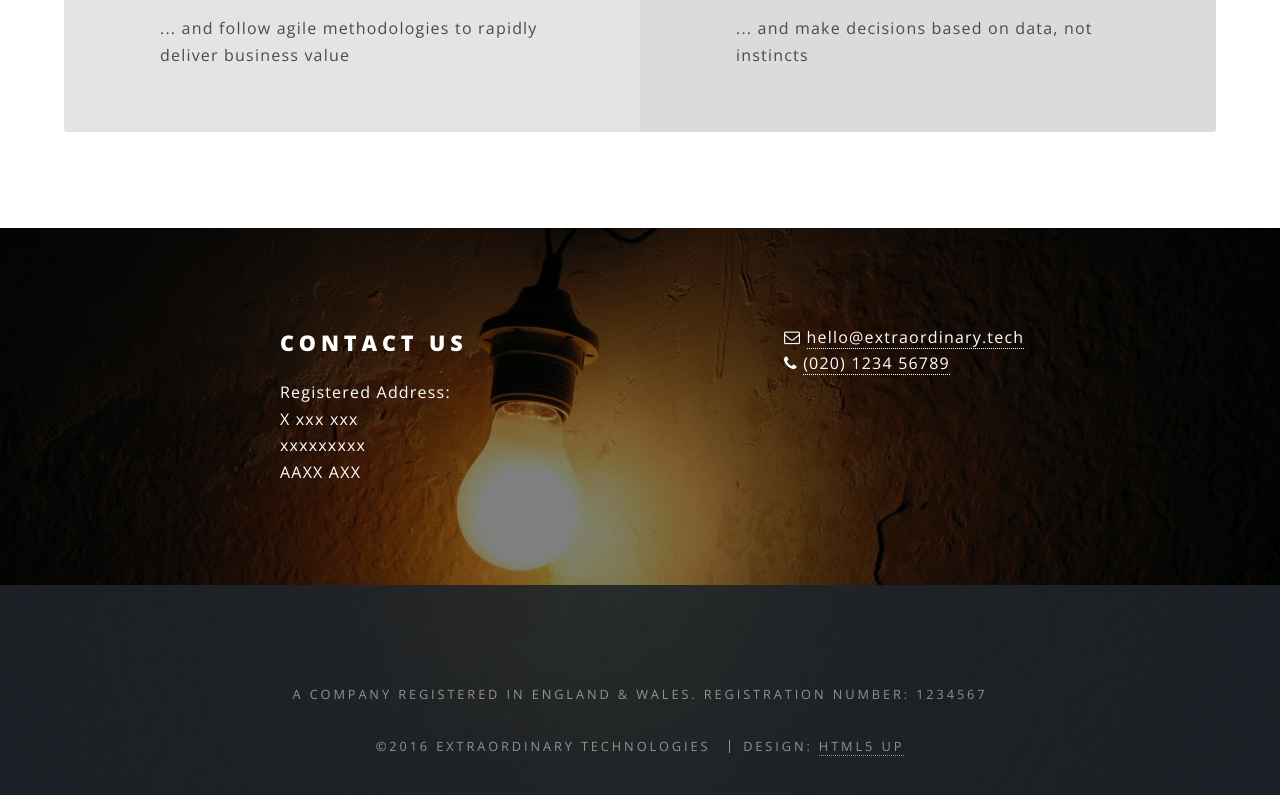
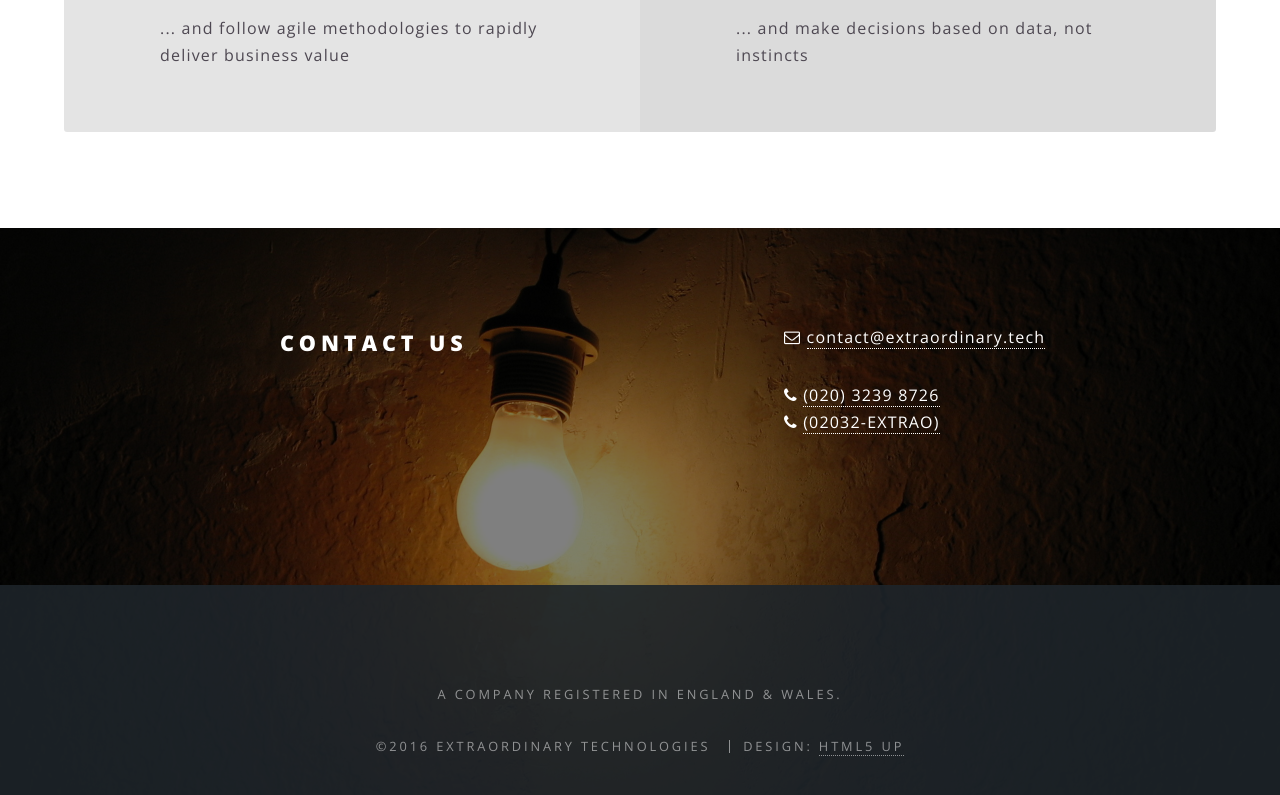
Before and after one commit to insertcustomname/extraordinarytech.github.io, a plain HTML site: page index.html in a window 1280 px wide. Shown: the part 1922-2717 px from the top of the page. Drawn offline with nearby package versions, Linux system fonts and the light colour scheme.

```diff
--- a/index.html
+++ b/index.html
@@ -89,15 +89,19 @@
 						<div class="inner">
 							<header>
 								<h2>Contact Us</h2>
-								<p>Registered Address:<br />
+								<p><br /><br /><br /><br />
+								</p>
+								<!-- <p>Registered Address:<br />
 									X xxx xxx<br />
 									xxxxxxxxx<br />
 									AAXX AXX<br />
-								</p>
+								</p> -->
 							</header>
 							<div class="actions vertical">
-								<span class="icon fa-envelope-o">&nbsp;<a href="mailto:hello@extraordinary.tech">hello@extraordinary.tech</a></span>
-								<span class="icon fa-phone">&nbsp;<a href="tel:+4420123456789">(020) 1234 56789</a></span>
+								<span class="icon fa-envelope-o">&nbsp;<a href="mailto:contact@extraordinary.tech">contact@extraordinary.tech</a></span>
+								<p></p>
+								<span class="icon fa-phone">&nbsp;<a href="tel:+442032398726">(020) 3239 8726</a></span>
+								<span class="icon fa-phone">&nbsp;<a href="tel:+442032398726">(02032-EXTRAO)</a></span>
 							</div>
 						</div>
 					</section>
@@ -105,7 +109,7 @@
 				<!-- Footer -->
 					<footer id="footer">
 						<ul class="copyright">
-							<li>A company registered in England &amp; Wales. Registration Number: 1234567</li>
+							<li>A company registered in England &amp; Wales.</li><!-- Registration Number: 1234567</li>-->
 						</ul>
 						<ul class="copyright">
 							<li>&copy;2016 Extraordinary Technologies</li>
```
Also changed, not shown: 1 other file.
